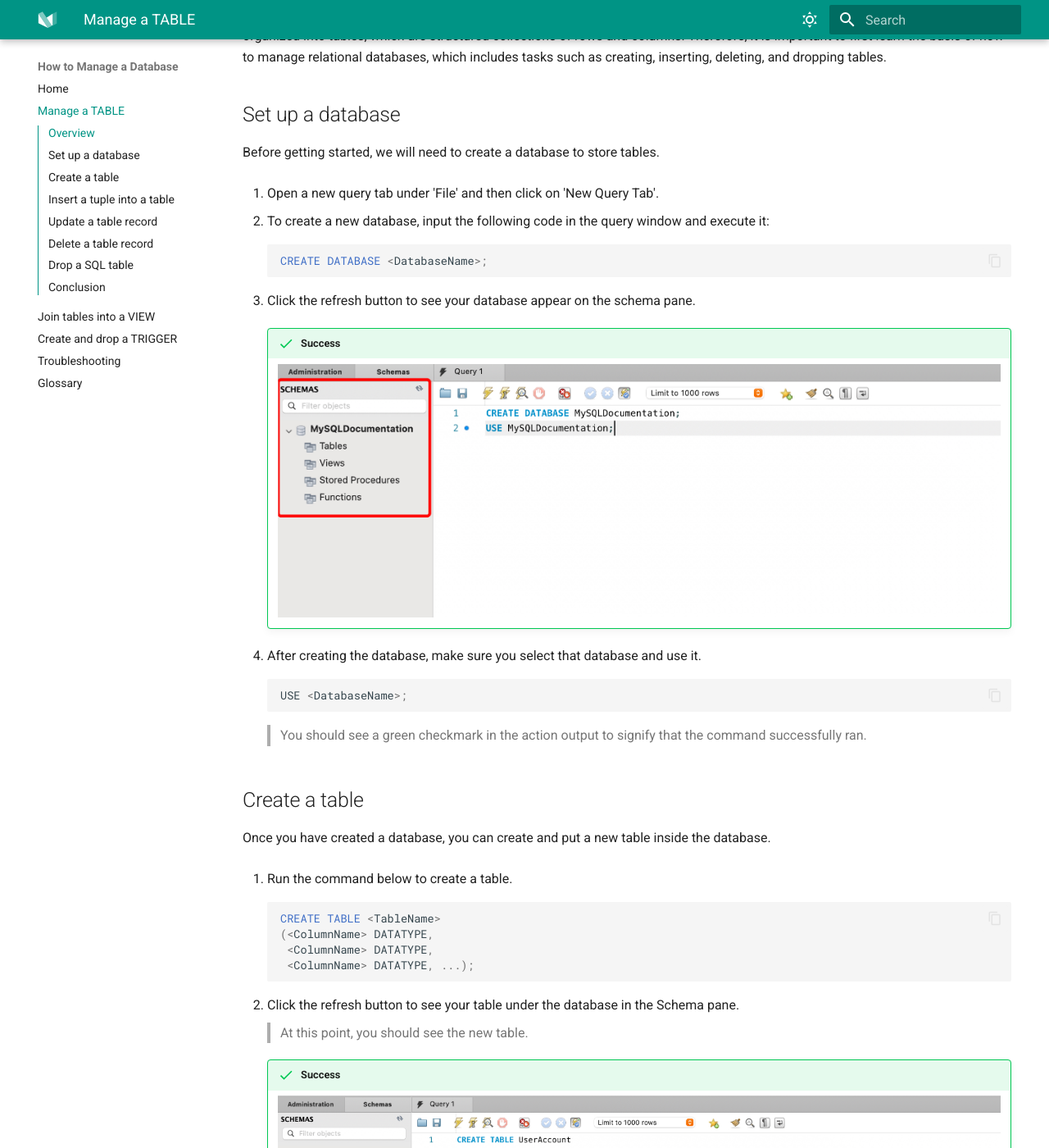
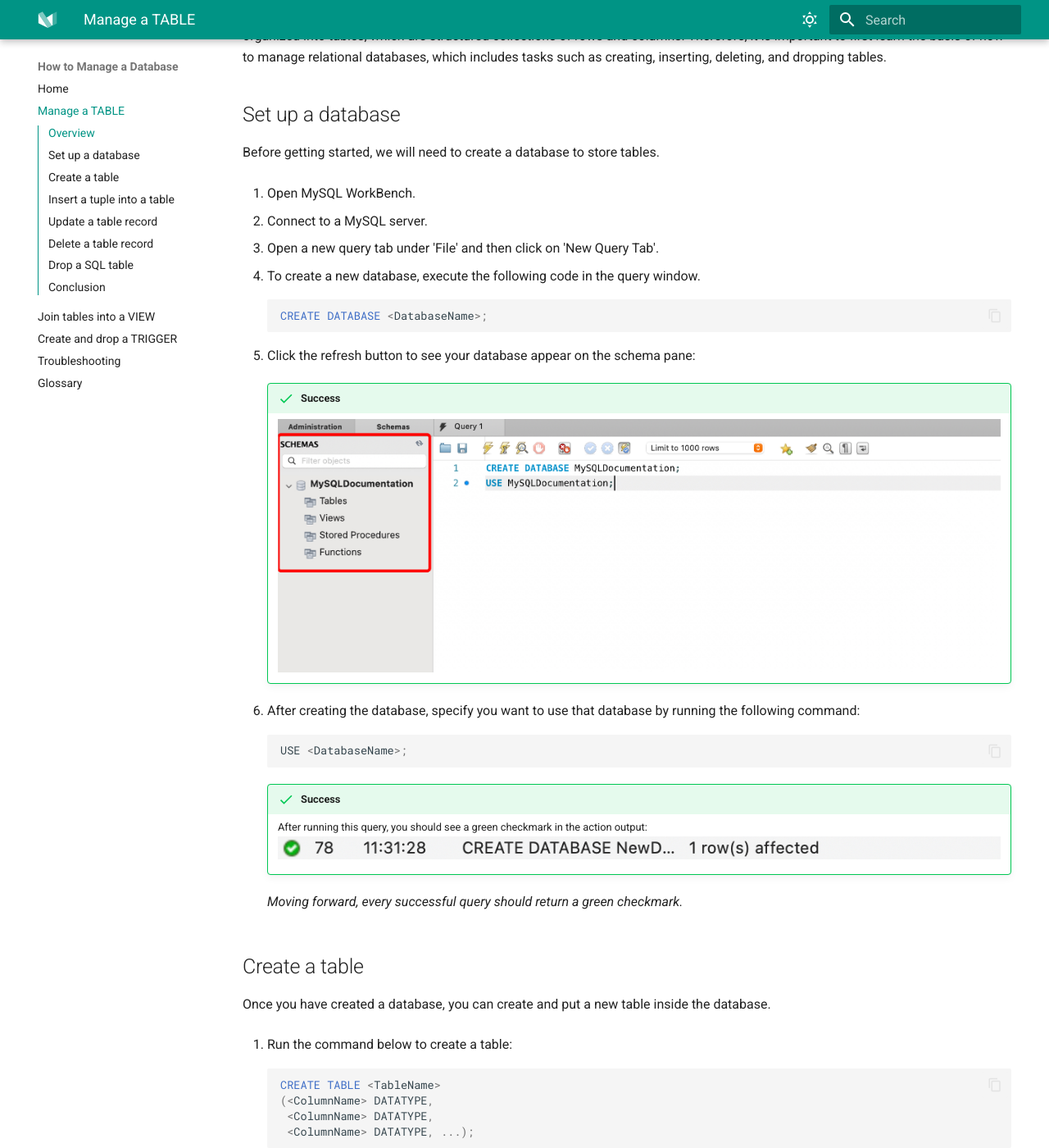
Before and after one commit to izcheung/mySQLWorkBenchUserDoc, an MkDocs documentation site: the page built from docs/task1.md, in a window 1280 px wide and 1400 px high, scrolled down 225 px. Shown: the whole window at 82% size. Built offline with MkDocs 1.6.1 and Material for MkDocs 9.7.7, drawn with Linux system fonts in a browser that asks for light colours; some of the changed text lies outside the part shown.

Commit message:
Edit spelling and format

````diff
--- a/docs/task1.md
+++ b/docs/task1.md
@@ -6,31 +6,40 @@
 ## Set up a database
 Before getting started, we will need to create a database to store tables.
 
-1. Open a new query tab under 'File' and then click on 'New Query Tab'.
+1. Open MySQL WorkBench.
 
-1. To create a new database, input the following code in the query window and execute it:
+2. Connect to a MySQL server.
+
+3. Open a new query tab under 'File' and then click on 'New Query Tab'.
+
+4. To create a new database, execute the following code in the query window.
 
     ``` sql
     CREATE DATABASE <DatabaseName>;
     ```
 
-2. Click the refresh button to see your database appear on the schema pane.
+
+5. Click the refresh button to see your database appear on the schema pane:
 
     !!! success
-        ![Image title](./images/DatabaseName4.jpg){ align=left }
+        ![Database Created](./images/DatabaseName4.jpg){ align=left }
 
 
-3. After creating the database, make sure you select that database and use it.
+6. After creating the database, specify you want to use that database by running the following command:
 ``` sql
 USE <DatabaseName>;
 ```
 
-    > You should see a green checkmark in the action output to signify that the command successfully ran.
+    !!! success
+        After running this query, you should see a green checkmark in the action output:
+            ![Green Checkmark](./images/GreenCheckmark2.jpg)
+
+    *Moving forward, every successful query should return a green checkmark.*
 
 ## Create a table
 Once you have created a database, you can create and put a new table inside the database.
 
-1. Run the command below to create a table.
+1. Run the command below to create a table:
 ``` sql
 CREATE TABLE <TableName>
 (<ColumnName> DATATYPE,
@@ -38,10 +47,7 @@
  <ColumnName> DATATYPE, ...);
 ```
 
-2. Click the refresh button to see your table under the database in the Schema pane.
-
-
-    > At this point, you should see the new table.
+2. Click the refresh button to see your new table under your database in the schema pane:
 
     !!! success
         ![CreateTable](images/CreateTable.jpg)
@@ -49,25 +55,26 @@
 ## Insert a tuple into a table
 After creating a table, you can populate the table with data.
 
-1. To insert a tuple into a table, use the following command:
+1. Run the following command to insert a tuple into a table:
 ``` sql
 INSERT INTO <TableName> (<ColumnName1>, <ColumnName2>, <ColumnName3>, ...)
 VALUES (<Value1>, <Value2>, <Value3>, ...);
 ```
 
-    > The ```INSERT INTO``` command is used to specify the name of the table you are inserting into. ```VALUES``` specifies the list of values that corresponding to the respective columns listed above.
+    The ```INSERT INTO``` command is used to specify the name of the table you are inserting into. ```VALUES``` specifies the list of values that corresponding to the respective columns listed above.
 
     !!! note
-        Ensure that the values you are inserting into the columns are of the correct datatype.
+        Make sure you insert values into the columns with the correct datatype.
 
-
-2. Verify that the insertion was made correctly by running the following command.  We will refer to this step many times for verifying that the correct changes have been made. You should see the new row in the table.
+2. Verify that the insertion was made correctly by running the command below. *We will refer to this step many times for verifying that the correct changes have been made*:
 
     ``` sql
     SELECT * FROM <TableName>;
     ```
 
-    > The ```SELECT``` command chooses which columns to include in the returned table. The ```*``` symbol means to include all records. The ```FROM``` command tells SQL which table to query from.
+    The ```SELECT``` command chooses which columns to include in the returned table. The ```*``` symbol means to include all records. ```FROM``` command tells SQL which table to query from.
+
+    At this point, you should see your table similar to the example below:
 
     !!! success
         ![Image title](images/VerifyTable.jpg)
@@ -84,7 +91,7 @@
     !!!note
         If you encounter an error Error code 1175, disable safe update mode by referring to the troubleshoot guide.
 
-2. Verify that the correct update was made by running the same command in [step 2](task1.md#insert-a-tuple-into-a-table) of 'Insert a tuple into a table'. You should see the new changes in the updated table.
+2. Verify that the correct update was made by running the same command in [step 2](task1.md#insert-a-tuple-into-a-table) of 'Insert a tuple into a table'. You should see the new changes in the updated table:
 
     !!! success
         ![Update Table Record](images/UpdateTable.jpg)
@@ -96,12 +103,12 @@
 DELETE FROM <TableName>
 WHERE <condition>;
 ```
-    > The ```DELETE FROM``` keyword specifies which table you would like to delete records from. The ```WHERE``` clause specifies the conditions that must be met before the record is deleted.
+    The ```DELETE FROM``` keyword specifies which table you would like to delete records from. The ```WHERE``` clause specifies the conditions that must be met before the record is deleted.
 
     !!! warning
         If you use the DELETE FROM clause without using in junction with the WHERE clause, all the rows in the table will be deleted.
 
-2. Verify the correct deletion was made by running the same command in [step 2](task1.md#insert-a-tuple-into-a-table) of 'Insert a tuple into a table'. You should see that the record has been deleted.
+2. Verify the correct deletion was made by running the same command in [step 2](task1.md#insert-a-tuple-into-a-table) of 'Insert a tuple into a table'. You should see that the record has been deleted:
 
 
     !!! success
@@ -132,12 +140,3 @@
 - [x] Updating a table record
 - [x] Deleting a table record
 - [x] Dropping SQL table
-
-
-in my sql workbench, open up a new query tab to input ...
-
-After every query, run the steps
-Create table section - redo screenshot to show columns
-No bullet points
-Explain log table and purpose of it.
-What the command
````
Also changed, not shown: other parts of docs/task1.md (+2 -1 lines), docs/index.md (+2 -2 lines), docs/images/FailMark.jpg (added), docs/images/FailMark2.jpg (added), docs/images/GreenCheckmark.jpg (added), docs/images/GreenCheckmark2.jpg (added), docs/images/GreenCheckmarkCircle.jpg (added).
